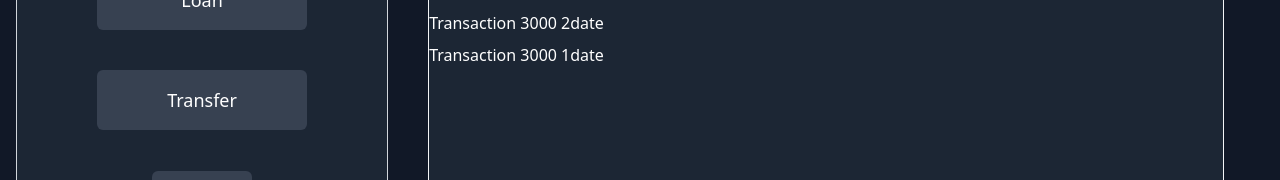
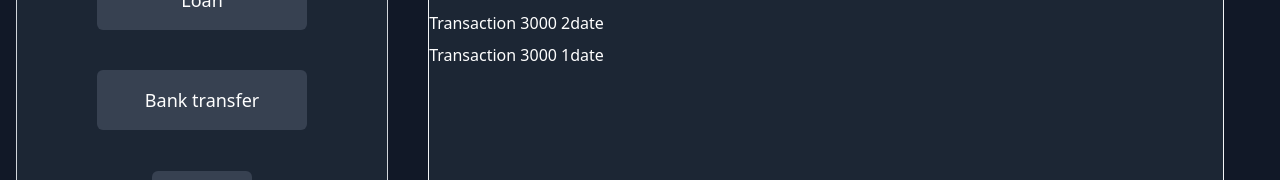
Before and after one commit to Pngtaq/Banking-app-2, a React (Vite) app: page /applayout in a window 1280 px wide. Shown: the part 512-692 px from the top of the page. Built offline with nearby package versions, Linux system fonts and the light colour scheme.

Commit message:
Added new feature

```diff
--- a/src/components/UserMenu.jsx
+++ b/src/components/UserMenu.jsx
@@ -25,7 +25,7 @@ export default function UserMenu({ handleIsOpen }) {
           Loan
         </button>
         <button className="rounded-md px-5 py-4 font-medium bg-gray-700 text-lg mt-10">
-          Transfer
+          Bank transfer
         </button>
       </div>
       <div className="mx-auto">
```
